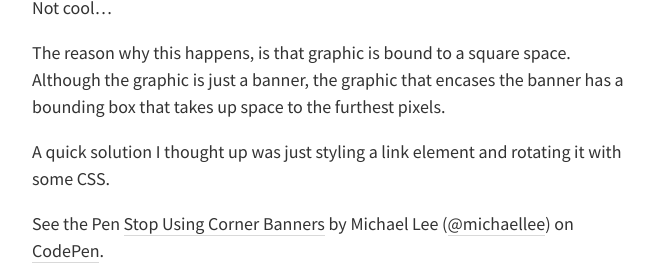
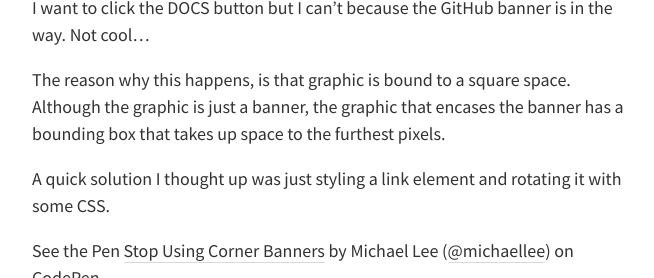
Before and after one commit to michaellee/old-michaelsoolee.com, a Jekyll site: the page built from _posts/2014-05-02-corner-banners.md, in a window 1280 px wide, cut to the strip 641-919 px from the top of the page. Shown: the whole strip, without its empty margins (308-962 px from the left). Built offline with Jekyll 4.4.1, drawn with Linux system fonts in a browser that asks for light colours; nearby versions of some CDN libraries; Markdown is read by kramdown in place of the engine named in the settings; comment, search, counter and statistics services are not loaded.

Commit message:
Update 2014-05-02-corner-banners.md

```diff
--- a/_posts/2014-05-02-corner-banners.md
+++ b/_posts/2014-05-02-corner-banners.md
@@ -7,7 +7,7 @@ Once in a while I come across a site that uses a corner banner to link elsewhere
 
 ![](https://dl.dropboxusercontent.com/u/1228961/michaellee/2014/05%20-%20May/banner.png)
 
-Not cool...
+I want to click the DOCS button but I can't because the GitHub banner is in the way. Not cool...
 
 The reason why this happens, is that graphic is bound to a square space. Although the graphic is just a banner, the graphic that encases the banner has a bounding box that takes up space to the furthest pixels.
 
```
